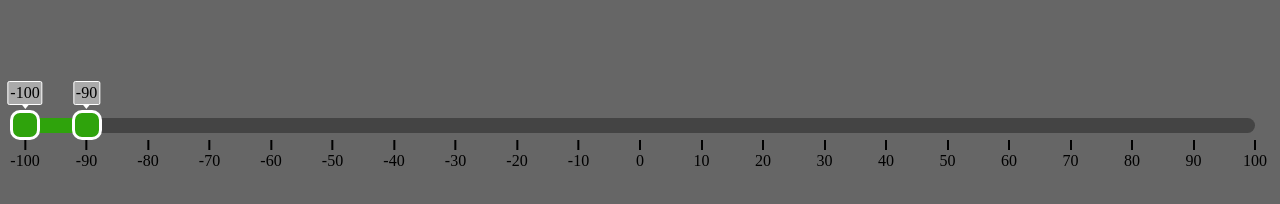
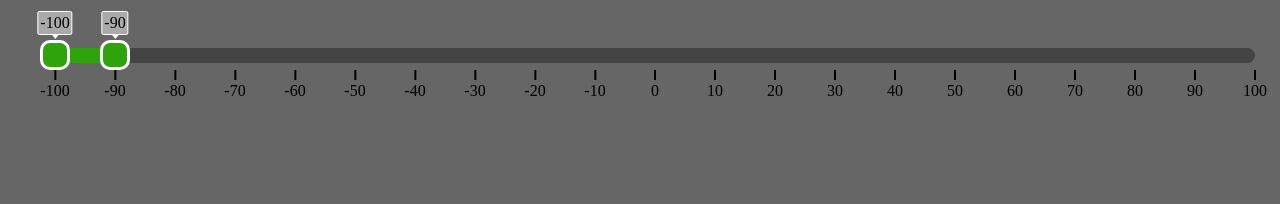
Before and after one commit to riskoviv/slider, a website built with webpack: page src/demo/demo-page.html in a window 1280 px wide. Shown: the top 204 px of the page. Built offline with nearby package versions, Linux system fonts and the light colour scheme.

Commit message:
demo-page styles edit

```diff
--- a/src/demo/demo-page-styles.scss
+++ b/src/demo/demo-page-styles.scss
@@ -10,13 +10,13 @@ body {
 }
 
 .overscroll-container {
-  height: 150%;
+  height: 100%;
   // width: 200%;
-  // padding-left: 100px;
 }
 
 .slider-container {
-  margin-top: 100px;
+  margin-top: 30px;
+  padding-left: 30px;
   // width: 500px;
-  height: 500px;
+  height: 100%;
 }
```
